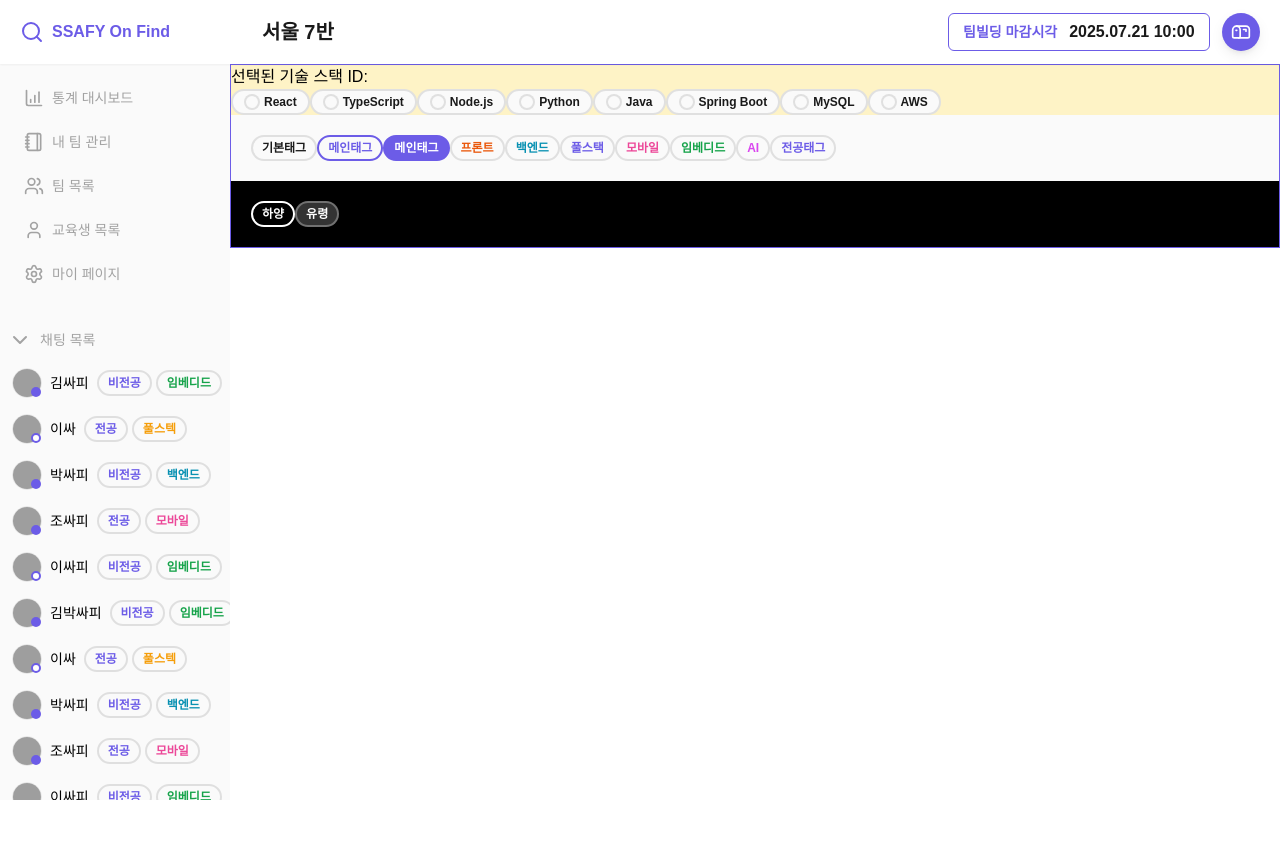
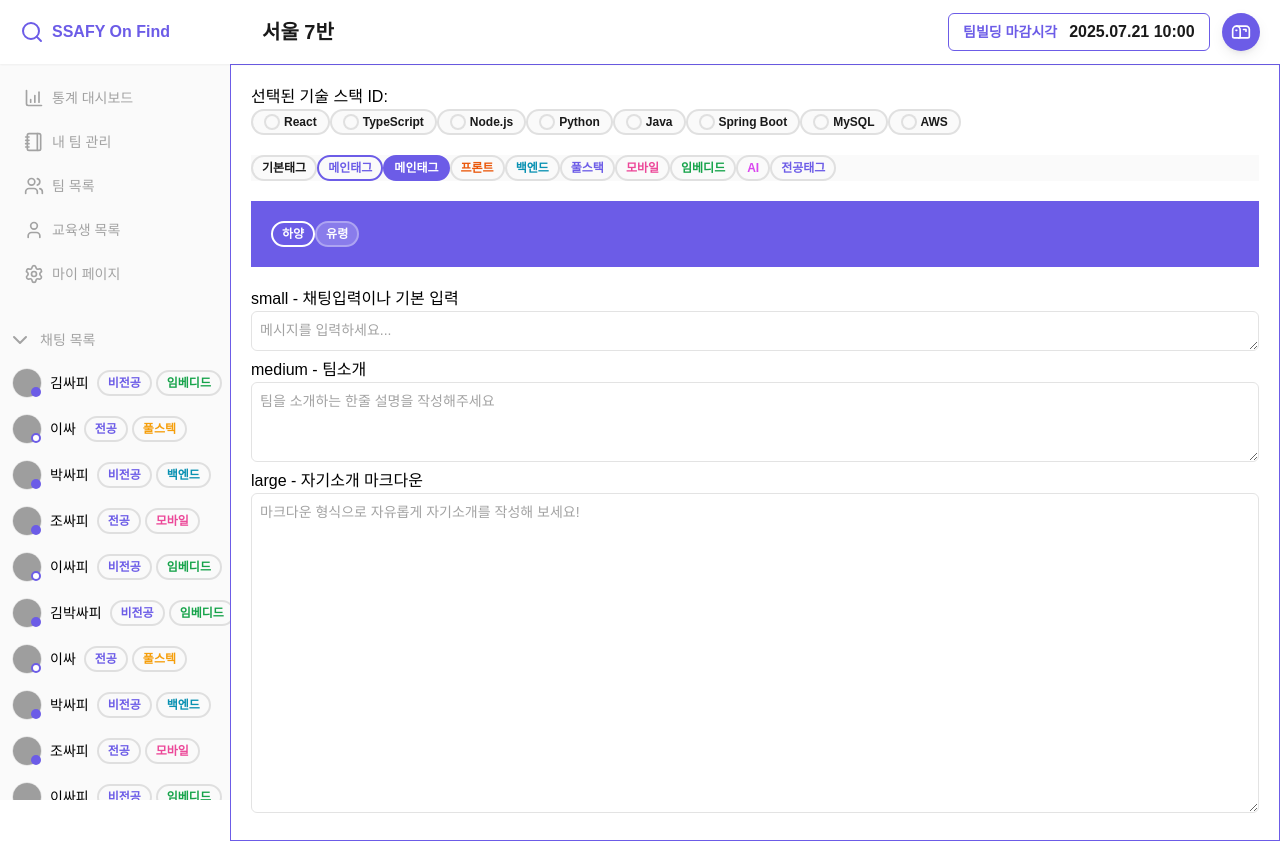
Before and after one commit to SSAFY-on-Find/SSAFY-on-Find, a React (Vite) app in the folder FE/: page /component-test in a window 1280 px wide. Before the commit the page ends 800 px from the top, so only its background shows below. Built offline with nearby package versions, Linux system fonts and the light colour scheme; grey boxes are pictures that could not be loaded; a web font is replaced by a local one.

Commit message:
feat: 입력창 컴포넌트 개발 완료

```diff
--- a/FE/src/components/ComponentTestPage.tsx
+++ b/FE/src/components/ComponentTestPage.tsx
@@ -1,6 +1,6 @@
 import { useState } from "react"
 
-import { CheckTag, MainTag, MajorTag, NormalTag, PositionTag, WhiteTag } from "./atoms"
+import { CheckTag, InputBox, MainTag, MajorTag, NormalTag, PositionTag, WhiteTag } from "./atoms"
 // API로 기술스택 70여개를 받아온다고 가정하고 상수에 담아두었어요
 const TECH_STACKS = [
   { id: "tech001", name: "React" },
@@ -28,8 +28,8 @@ export default function ComponentTestPage() {
   }
 
   return (
-    <div>
-      <div className="bg-amber-100">
+    <div className="flex flex-col gap-5 p-5">
+      <div>
         <h5>선택된 기술 스택 ID: {selectedTechStackIds.join(", ")}</h5>
         {TECH_STACKS.map((ele) => (
           <CheckTag
@@ -40,7 +40,7 @@ export default function ComponentTestPage() {
           ></CheckTag>
         ))}
       </div>
-      <div className="bg-background p-5">
+      <div className="bg-background">
         <NormalTag tagContent={"기본태그"} />
         <MainTag tagContent={"메인태그"}></MainTag>
         <MainTag tagContent={"메인태그"} fillBg={true}></MainTag>
@@ -52,9 +52,17 @@ export default function ComponentTestPage() {
         <PositionTag positionName={"AI"}></PositionTag>
         <MajorTag tagContent={"전공태그"}></MajorTag>
       </div>
-      <div className="bg-black p-5">
+      <div className="bg-main p-5">
         <WhiteTag tagContent={"하양"}></WhiteTag>
         <WhiteTag tagContent={"유령"} fillBg={true}></WhiteTag>
+      </div>
+      <div className="">
+        <p>small - 채팅입력이나 기본 입력</p>
+        <InputBox text={""} size={"s"} placeholder={"메시지를 입력하세요..."}></InputBox>
+        <p>medium - 팀소개</p>
+        <InputBox text={""} size={"m"} placeholder={"팀을 소개하는 한줄 설명을 작성해주세요"}></InputBox>
+        <p>large - 자기소개 마크다운</p>
+        <InputBox text={""} size={"l"} placeholder={"마크다운 형식으로 자유롭게 자기소개를 작성해 보세요!"}></InputBox>
       </div>
     </div>
   )
--- /dev/null
+++ b/FE/src/components/atoms/InputBox.tsx
@@ -0,0 +1,24 @@
+interface IInputBox {
+  text: string
+  size: "s" | "m" | "l"
+  placeholder: string
+}
+const sizeMap = {
+  s: "h-[40px]",
+  m: "h-[80px]",
+  l: "h-[320px]",
+}
+
+function InputBox({ text, size, placeholder }: IInputBox) {
+  const sizeClass = sizeMap[size] || sizeMap.s
+  return (
+    <div>
+      <textarea
+        className={`${sizeClass} border-subtext/30 placeholder:text-subtext w-full rounded-md border-1 py-2 pr-4 pl-2 text-sm`}
+        value={text}
+        placeholder={placeholder}
+      />
+    </div>
+  )
+}
+export default InputBox
--- a/FE/src/components/atoms/index.ts
+++ b/FE/src/components/atoms/index.ts
@@ -1,4 +1,5 @@
 export { default as CheckTag } from "./CheckTag"
+export { default as InputBox } from "./InputBox"
 export { default as MainTag } from "./MainTag"
 export { default as MajorTag } from "./MajorTag"
 export { default as NormalTag } from "./NormalTag"
```
